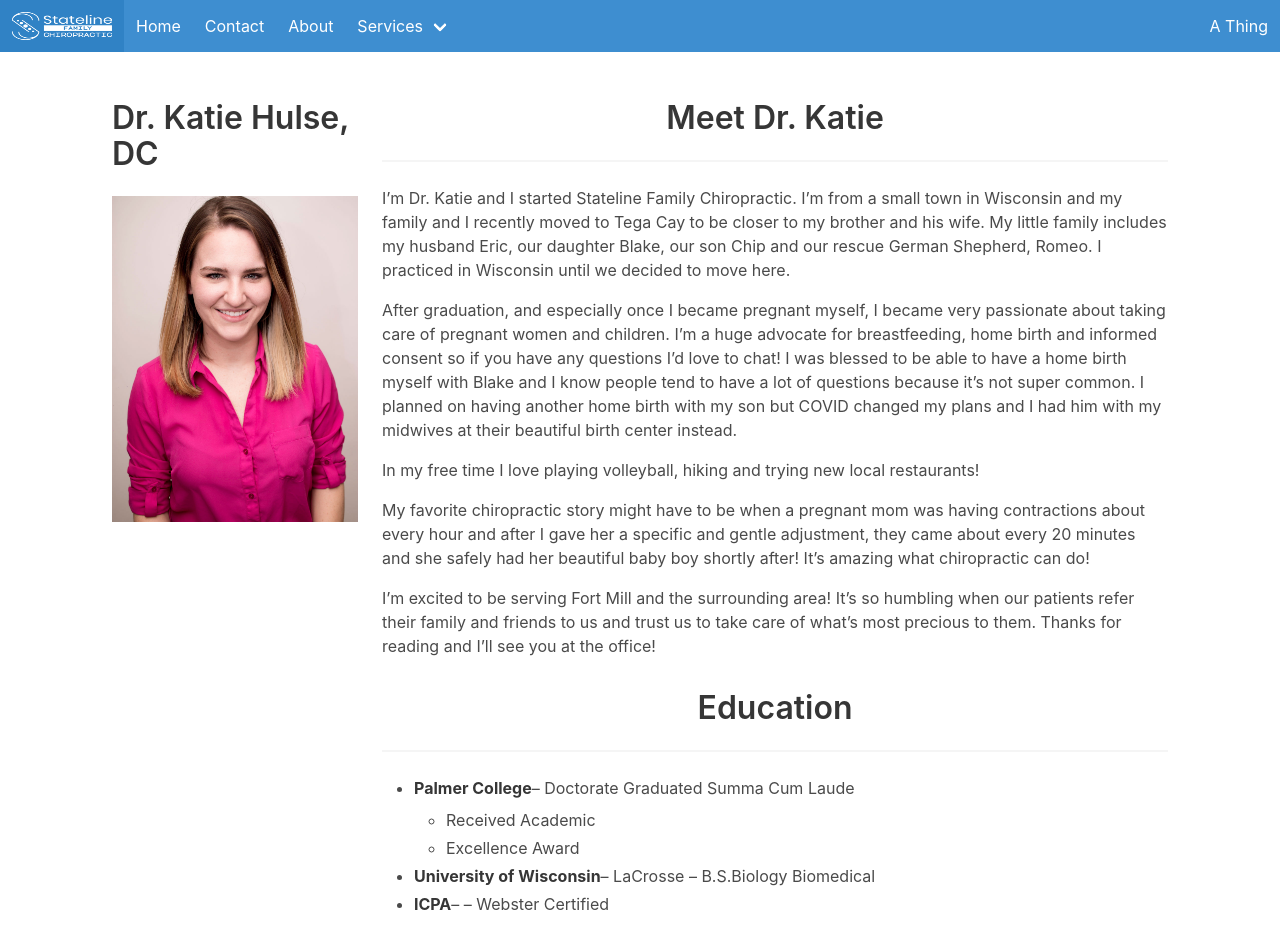
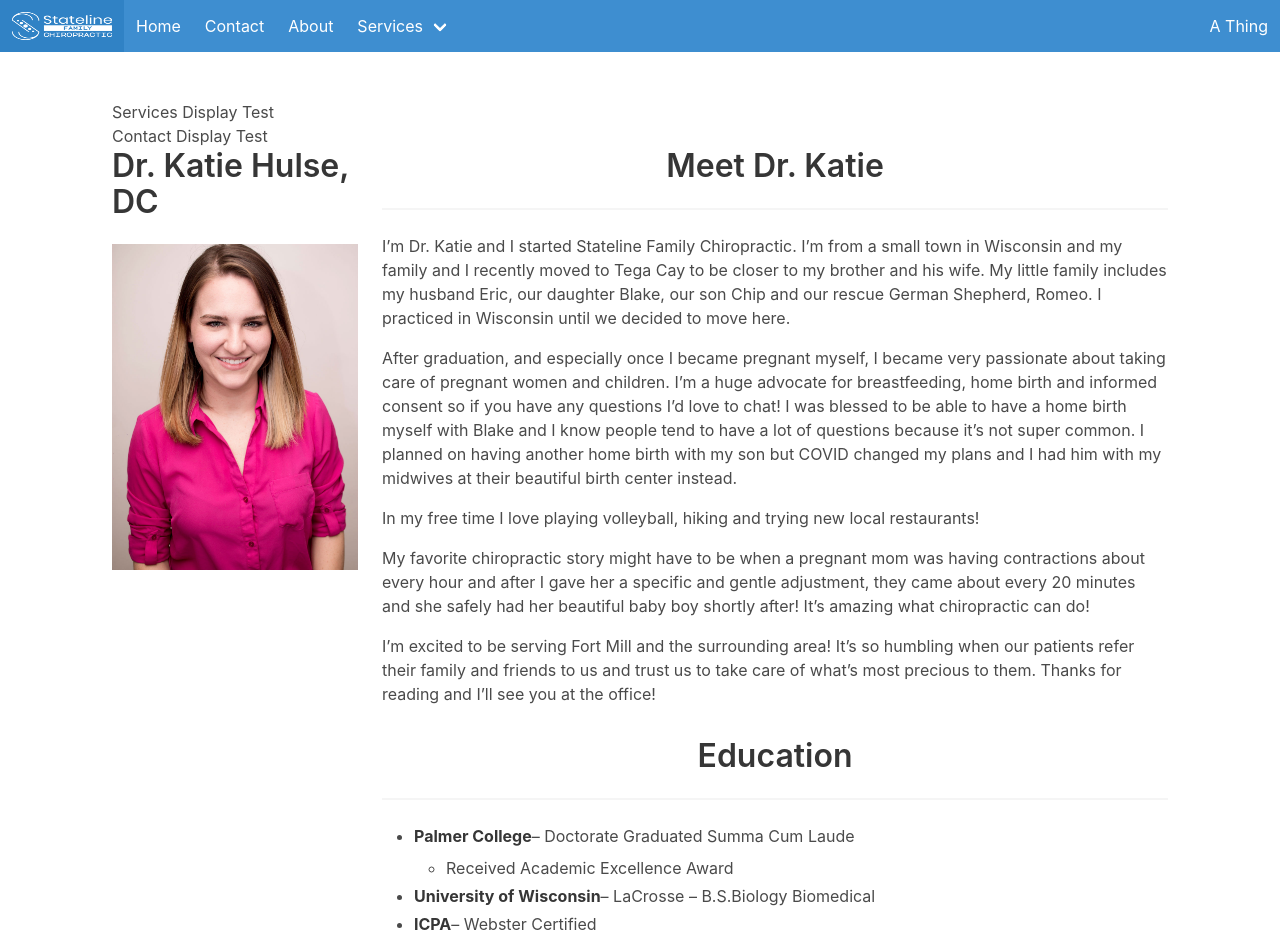
Before and after one commit to sempercuriosus/stateline-fc, a React (Vite) app: page / in a window 1280 px wide. Shown: the top 952 px of the page. Built offline with nearby package versions, Linux system fonts and the light colour scheme.

Commit message:
init on pages

```diff
--- a/src/App.jsx
+++ b/src/App.jsx
@@ -1,13 +1,14 @@
 import About from './pages/about.jsx';
-
-import { useState, Fragment } from 'react';
+import Services from './pages/services.jsx';
+import Contact from './pages/contact.jsx';
+import { Fragment } from 'react';
 
 function App() {
-  const [count, setCount] = useState(0);
-
   return (
     <Fragment>
       <main className='container section'>
+        <Services />
+        <Contact />
         <About />
       </main>
     </Fragment>
--- a/src/pages/about.jsx
+++ b/src/pages/about.jsx
@@ -66,8 +66,7 @@ function About() {
               <strong>Palmer College</strong>– Doctorate Graduated Summa Cum
               Laude
               <ul>
-                <li>Received Academic</li>
-                <li>Excellence Award</li>
+                <li>Received Academic Excellence Award</li>
               </ul>
             </li>
 
@@ -77,7 +76,7 @@ function About() {
             </li>
 
             <li>
-              <strong>ICPA</strong>– – Webster Certified
+              <strong>ICPA</strong>– Webster Certified
             </li>
           </ul>
         </div>
--- /dev/null
+++ b/src/pages/contact.jsx
@@ -0,0 +1,9 @@
+function Contact() {
+  return (
+    <div>
+      <p> Contact Display Test </p>
+    </div>
+  );
+}
+
+export default Contact;
--- a/src/pages/services.jsx
+++ b/src/pages/services.jsx
@@ -0,0 +1,9 @@
+function Services() {
+  return (
+    <div>
+      <p> Services Display Test </p>
+    </div>
+  );
+}
+
+export default Services;
```
Also changed, not shown: src/pages/aside.jsx (added), src/pages/family.jsx (added), src/pages/faq.jsx (added), src/pages/intro.jsx (added), src/pages/newPatient.jsx (added), src/pages/pediatric.jsx (added), src/pages/prenatal.jsx (added), src/pages/summary.jsx (added).
